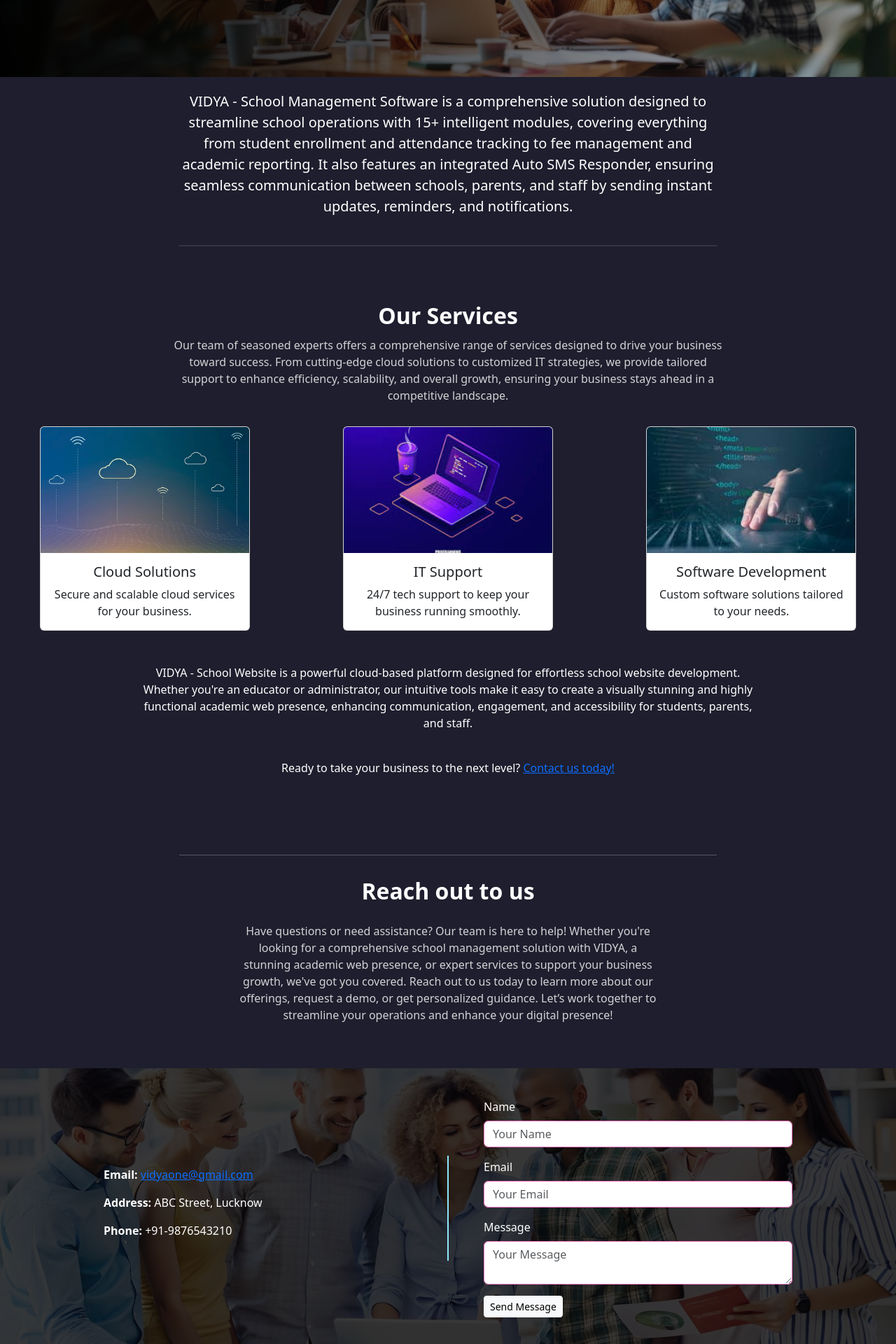
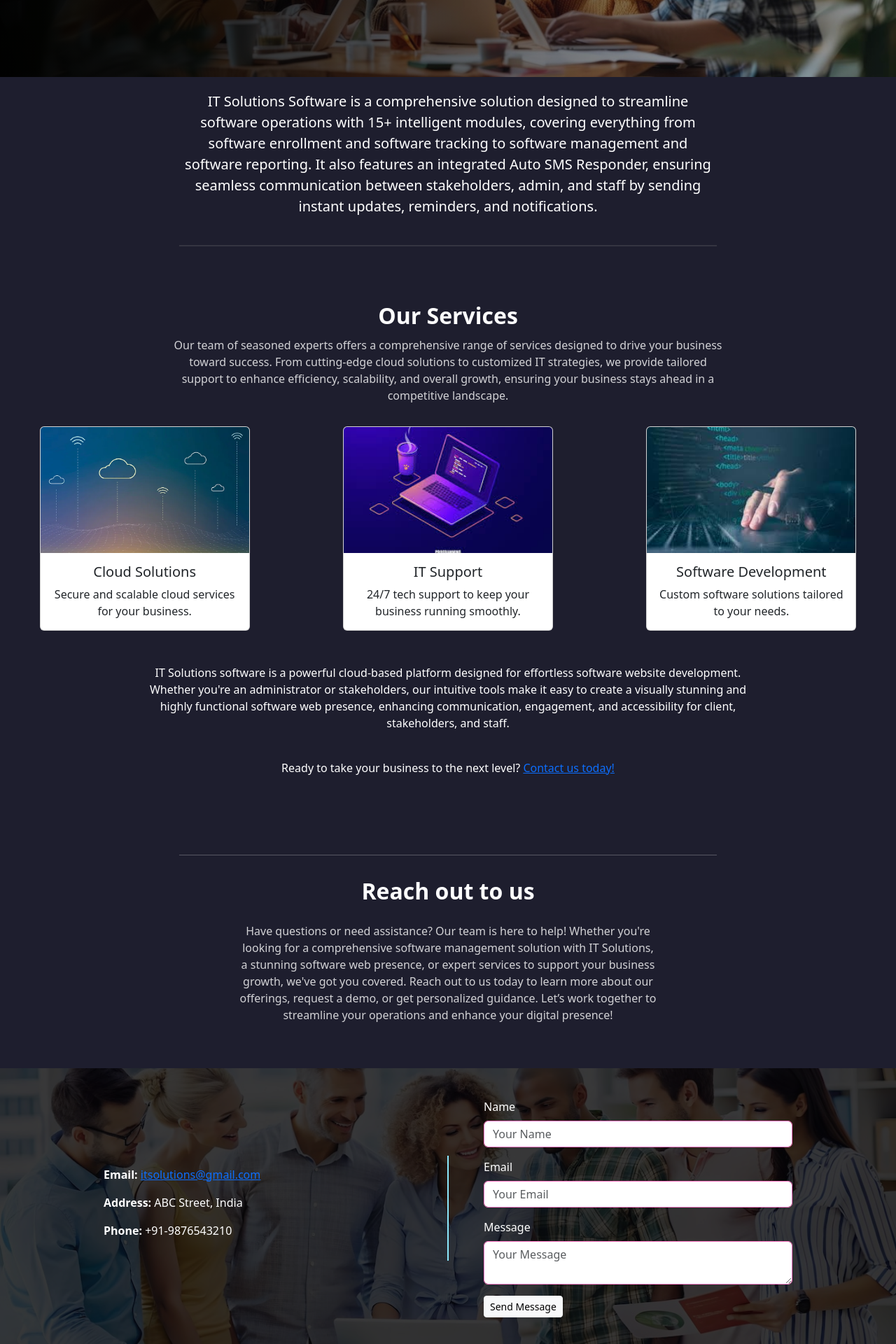
Before and after one commit to kkpathak2000/IT-company-website-Page-React.js, a React (Create React App) app: page / in a window 1280 px wide. Shown: the part 320-2240 px from the top of the page at 70% size. Built offline with nearby package versions, Linux system fonts and the light colour scheme.

Commit message:
Update content and branding across contact, home, and services sections; change references from VIDYA to IT Solutions

```diff
--- a/src/components/Contact.js
+++ b/src/components/Contact.js
@@ -9,7 +9,7 @@
 
       <h2 className="contact-title">Reach out to us</h2>
       <p className="contact-subtext">
-      Have questions or need assistance? Our team is here to help! Whether you're looking for a comprehensive school management solution with VIDYA, a stunning academic web presence, or expert services to support your business growth, we've got you covered. Reach out to us today to learn more about our offerings, request a demo, or get personalized guidance. Let’s work together to streamline your operations and enhance your digital presence!
+      Have questions or need assistance? Our team is here to help! Whether you're looking for a comprehensive software management solution with IT Solutions, a stunning software web presence, or expert services to support your business growth, we've got you covered. Reach out to us today to learn more about our offerings, request a demo, or get personalized guidance. Let’s work together to streamline your operations and enhance your digital presence!
       </p>
 
       <div className="contact-image-container">
@@ -17,8 +17,8 @@
 
         <div className="contact-overlay">
           <div className="contact-info">
-          <p><strong>Email:</strong> <a href="mailto:vidyaone@gmail.com">vidyaone@gmail.com</a></p>
-            <p><strong>Address:</strong> ABC Street, Lucknow</p>
+          <p><strong>Email:</strong> <a href="mailto:itsolutions@gmail.com">itsolutions@gmail.com</a></p>
+            <p><strong>Address:</strong> ABC Street, India</p>
             <p><strong>Phone:</strong> +91-9876543210</p>
           </div>
 
--- a/src/components/Home.js
+++ b/src/components/Home.js
@@ -7,12 +7,12 @@
       <div className="home-image-container">
         <img src={homeImage} alt="home page" className="home-image" />
         <div className="home-text-overlay">
-          <h1 className='home-heading'>Welcome to VidyaOne Tech</h1>
+          <h1 className='home-heading'>Welcome to It Solutions Tech</h1>
         </div>
       </div>
 
       <p className="home-description">
-      VIDYA - School Management Software is a comprehensive solution designed to streamline school operations with 15+ intelligent modules, covering everything from student enrollment and attendance tracking to fee management and academic reporting. It also features an integrated Auto SMS Responder, ensuring seamless communication between schools, parents, and staff by sending instant updates, reminders, and notifications.
+      IT Solutions Software is a comprehensive solution designed to streamline software operations with 15+ intelligent modules, covering everything from software enrollment and software tracking to software management and software reporting. It also features an integrated Auto SMS Responder, ensuring seamless communication between stakeholders, admin, and staff by sending instant updates, reminders, and notifications.
       </p>
 
       <hr className="home-hr" />
--- a/src/components/Services.js
+++ b/src/components/Services.js
@@ -36,10 +36,10 @@
       </div>
       <div className="services-footer">
         <p>
-          VIDYA - School Website is a powerful cloud-based platform designed for effortless school website development.
-          Whether you're an educator or administrator, our intuitive tools make it easy to create a visually stunning and
-          highly functional academic web presence, enhancing communication, engagement, and accessibility for students,
-          parents, and staff.
+          IT Solutions software is a powerful cloud-based platform designed for effortless software website development.
+          Whether you're an administrator or stakeholders, our intuitive tools make it easy to create a visually stunning and
+          highly functional software web presence, enhancing communication, engagement, and accessibility for client,
+          stakeholders, and staff.
         </p>
         <br />
         <p>Ready to take your business to the next level? <a href="#form">Contact us today!</a></p>
```
Also changed, not shown: src/assets/logo.png.
